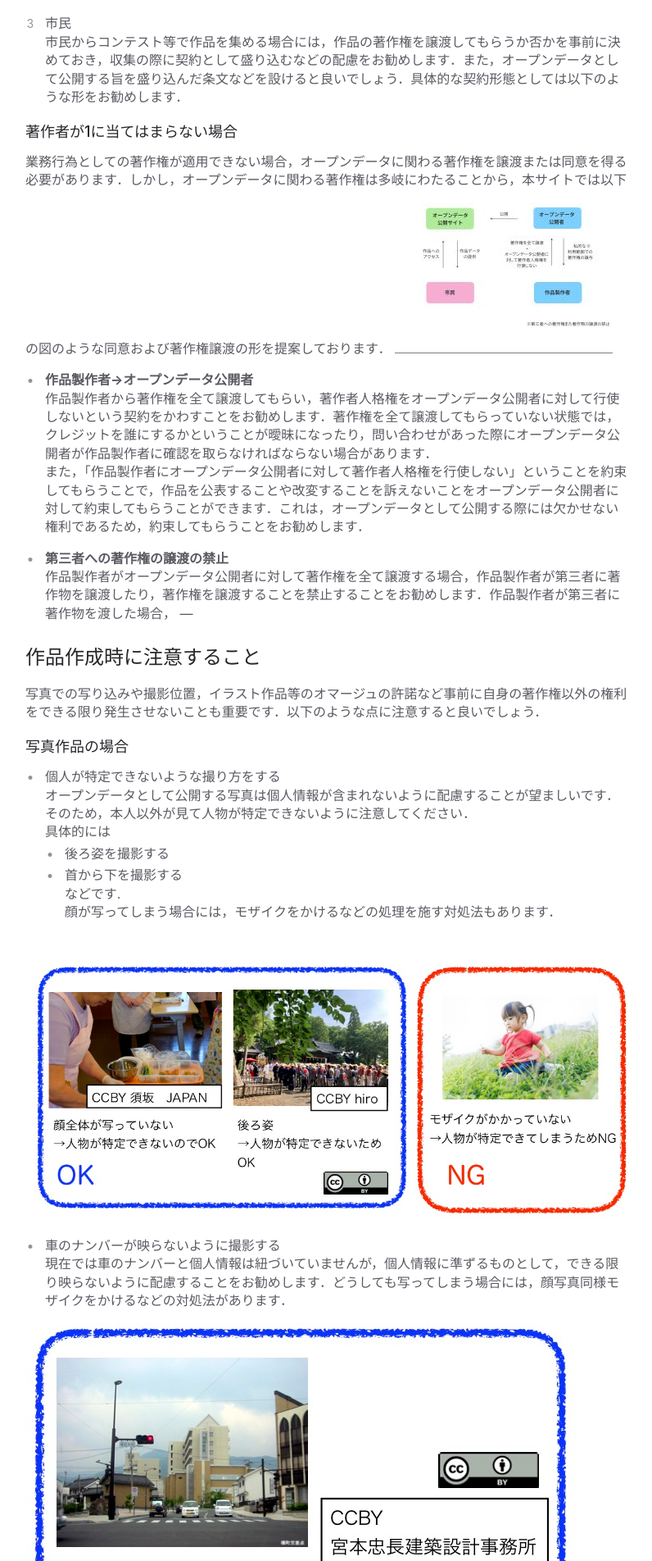
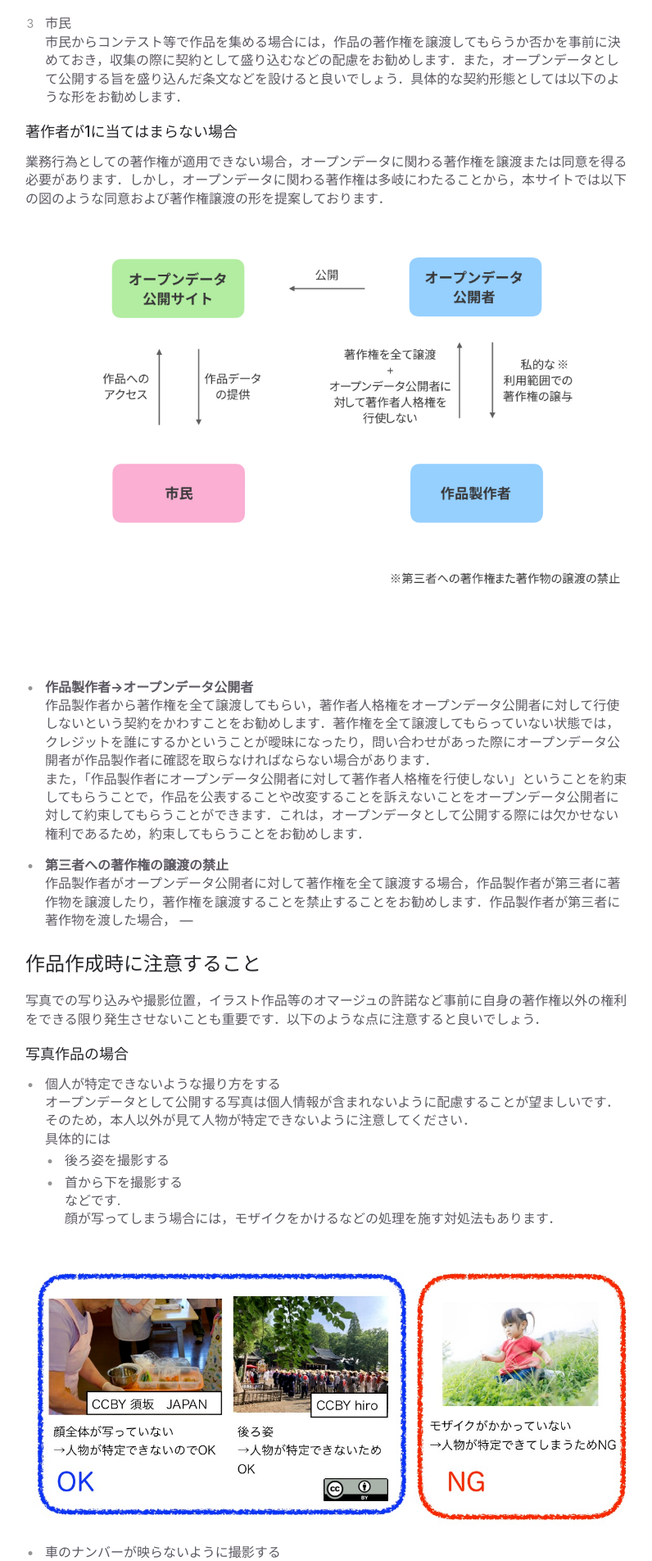
Before and after one commit to ayane0321/image-opendata-guide, a Jekyll site: the page built from docs/quick/new.md, in a window 1280 px wide. Shown: the part 834-2738 px from the top of the page at 82% size, without its empty margins (357-1153 px from the left). Built offline with Jekyll 4.4.1, drawn with Linux system fonts in a browser that asks for light colours.

Commit message:
change new.mde

```diff
--- a/docs/quick/new.md
+++ b/docs/quick/new.md
@@ -33,7 +33,7 @@ nav_order: 3
 
 ### 著作者が1に当てはまらない場合
 業務行為としての著作権が適用できない場合，オープンデータに関わる著作権を譲渡または同意を得る必要があります．しかし，オープンデータに関わる著作権は多岐にわたることから，本サイトでは以下の図のような同意および著作権譲渡の形を提案しております．
-![著作権の譲渡]({{site.baseurl}}/picture/thumbnail.jpeg)
+![著作権の譲渡]({{site.baseurl}}/picture/new.jpeg)
 
 - **作品製作者→オープンデータ公開者**
 作品製作者から著作権を全て譲渡してもらい，著作者人格権をオープンデータ公開者に対して行使しないという契約をかわすことをお勧めします．著作権を全て譲渡してもらっていない状態では，クレジットを誰にするかということが曖昧になったり，問い合わせがあった際にオープンデータ公開者が作品製作者に確認を取らなければならない場合があります．
```
Also changed, not shown: picture/new.jpeg (added).
